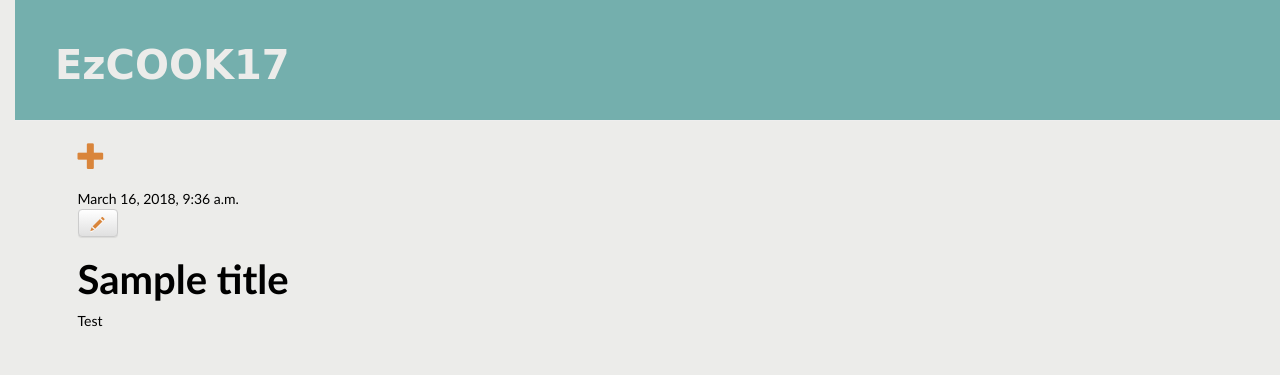
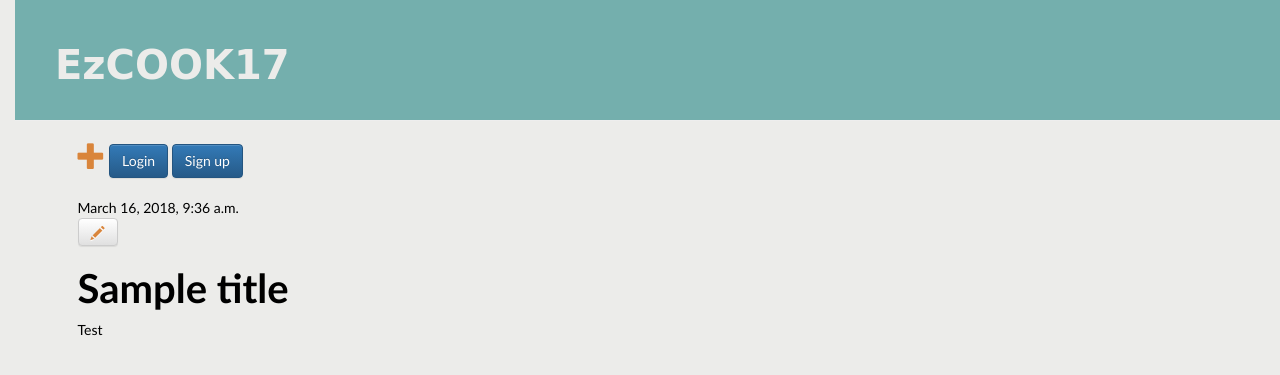
Before and after one commit to chihweil5/CSCI_5828_WebProject, a Django app: page /post/1/ in a window 1280 px wide. Shown: the top 375 px of the page. Run offline with Django 3.2, Linux system fonts and the light colour scheme; data comes from the database, SQL or seed files in the repository; some libraries are stand-ins or nearby versions.

Commit message:
Add links on button of signup and login

```diff
--- a/templates/base.html
+++ b/templates/base.html
@@ -13,10 +13,13 @@
         <div class="content container">
             <div>
                 <a href="{% url 'post_new' %}" class="top-menu"><span class="glyphicon glyphicon-plus"></span></a>
+                <a href="login" class="top-menu"><button type="button" class="btn btn-primary">Login</button></a>
+                <a href="signup" class="top-menu"><button type="button" class="btn btn-primary">Sign up</button></a>
             </div>
             <div class="row">
                 <div class="col-md-8">
                     {% block content %}
+
                     {% endblock %}
                 </div>
             </div>
--- a/templates/post_detail.html
+++ b/templates/post_detail.html
@@ -1,6 +1,7 @@
 {% extends 'base.html' %}
 
 {% block content %}
+
     <div class="post">
         {% if post.published_date %}
             <div class="date">
--- a/test/views.py
+++ b/test/views.py
@@ -32,7 +32,8 @@ def login_form(request):
         if form.is_valid():
             user = form.get_user()
             login(request,user)
-            return redirect('/website/profile/')
+            #return redirect('/website/profile/')
+            return redirect('/profile/')
     else:
         form = AuthenticationForm()
     return render(request,'login_form.html',{'form':form})
@@ -47,7 +48,7 @@ def signup(request):
             raw_password = form.cleaned_data.get('password1')
             user = authenticate(username=username, password=raw_password)
             login(request, user)
-            return redirect('home')
+            return redirect('home.html')
     else:
         form = UserCreationForm()
     return render(request, 'signup.html', {'form': form})
```
